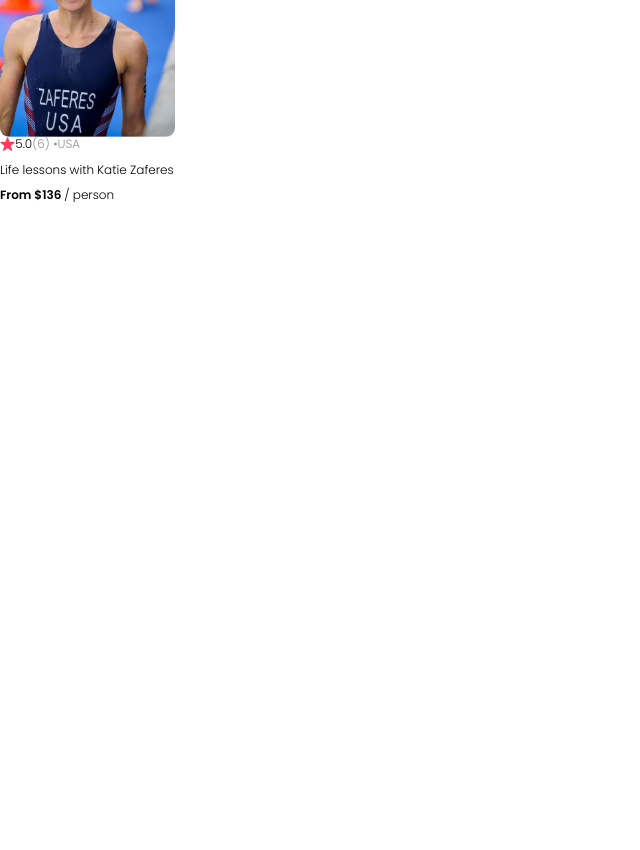
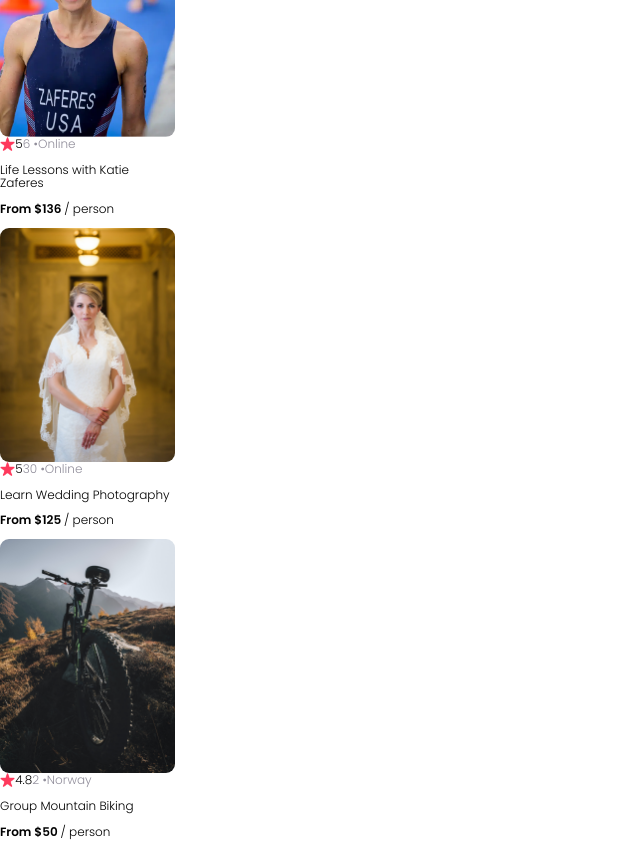
Before and after one commit to alerodriguezabella/airbnb-clone, a React (Create React App) app: page / in a window 1280 px wide. Shown: the part 880-1730 px from the top of the page, without its empty margins (0-640 px from the left). Before the commit the page ends 1094 px from the top, so only its background shows below. Built offline with nearby package versions, Linux system fonts and the light colour scheme.

Commit message:
Add Card images, add props, get data from data.js

```diff
--- a/src/App.js
+++ b/src/App.js
@@ -2,13 +2,26 @@
 import Card from "./components/Card"
 import Hero from "./components/Hero"
 import Navbar from "./components/Navbar"
+import data from './data.js'
 
 export default function App() {
     return (
         <div>
             <Navbar/>
             <Hero/>
-            <Card/>
+            {data.map(item => {
+                return(
+                    <Card
+                        img={item.coverImg}
+                        rating={item.stats.rating}
+                        reviewCount={item.stats.reviewCount}
+                        location={item.location}
+                        title={item.title}
+                        price={item.price}
+                    />
+                )
+            }
+            )}
         </div>
     )
 }
--- a/src/components/Card.js
+++ b/src/components/Card.js
@@ -1,18 +1,18 @@
 import React from "react"
 
-export default function Card() {
+export default function Card({img, rating, reviewCount, location, title, price}) {
     return (
         <div className="card">
-          <img src={require("../images/katie-zaferes.png")} alt="katie zaferes pic" className="card--image"/>
+          <img src={require(`../images/${img}`)} alt="katie zaferes pic" className="card--image"/>
           <br/>
           <div className="card--stats">
             <img src={require("../images/star.png")} alt="star pic" className="card--star"/>
-            <span>5.0</span>
-            <span className="gray-font">(6) •</span>
-            <span className="gray-font">USA</span>
+            <span>{rating}</span>
+            <span className="gray-font">{reviewCount} •</span>
+            <span className="gray-font">{location}</span>
           </div>
-          <p>Life lessons with Katie Zaferes</p>
-          <p><span className="bold-font">From $136 </span>/ person</p>
+          <p>{title}</p>
+          <p><span className="bold-font">From ${price} </span>/ person</p>
         </div>
     )
 }
--- /dev/null
+++ b/src/data.js
@@ -0,0 +1,43 @@
+const data = [
+  {
+      id: 1,
+      title: "Life Lessons with Katie Zaferes",
+      description: "I will share with you what I call \"Positively Impactful Moments of Disappointment.\" Throughout my career, many of my highest moments only came after setbacks and losses. But learning from those difficult moments is what gave me the ability to rise above them and reach my goals.",
+      price: 136,
+      coverImg: "katie-zaferes.png",
+      stats: {
+          rating: 5.0,
+          reviewCount: 6
+      },
+      location: "Online",
+      openSpots: 0,
+  },
+  {
+      id: 2,
+      title: "Learn Wedding Photography",
+      description: "Interested in becoming a wedding photographer? For beginner and experienced photographers alike, join us in learning techniques required to leave the happy couple with memories that'll last a lifetime.",
+      price: 125,
+      coverImg: "wedding-photography.png",
+      stats: {
+          rating: 5.0,
+          reviewCount: 30
+      },
+      location: "Online",
+      openSpots: 27,
+  },
+  {
+      id: 3,
+      title: "Group Mountain Biking",
+      description: "Experience the beautiful Norwegian landscape and meet new friends all while conquering rugged terrain on your mountain bike. (Bike provided!)",
+      price: 50,
+      coverImg: "mountain-bike.png",
+      stats: {
+          rating: 4.8,
+          reviewCount: 2
+      },
+      location: "Norway",
+      openSpots: 3,
+  }
+]
+
+export default data;
```
Also changed, not shown: src/images/mountain-bike.png (added), src/images/wedding-photography.png (added).
